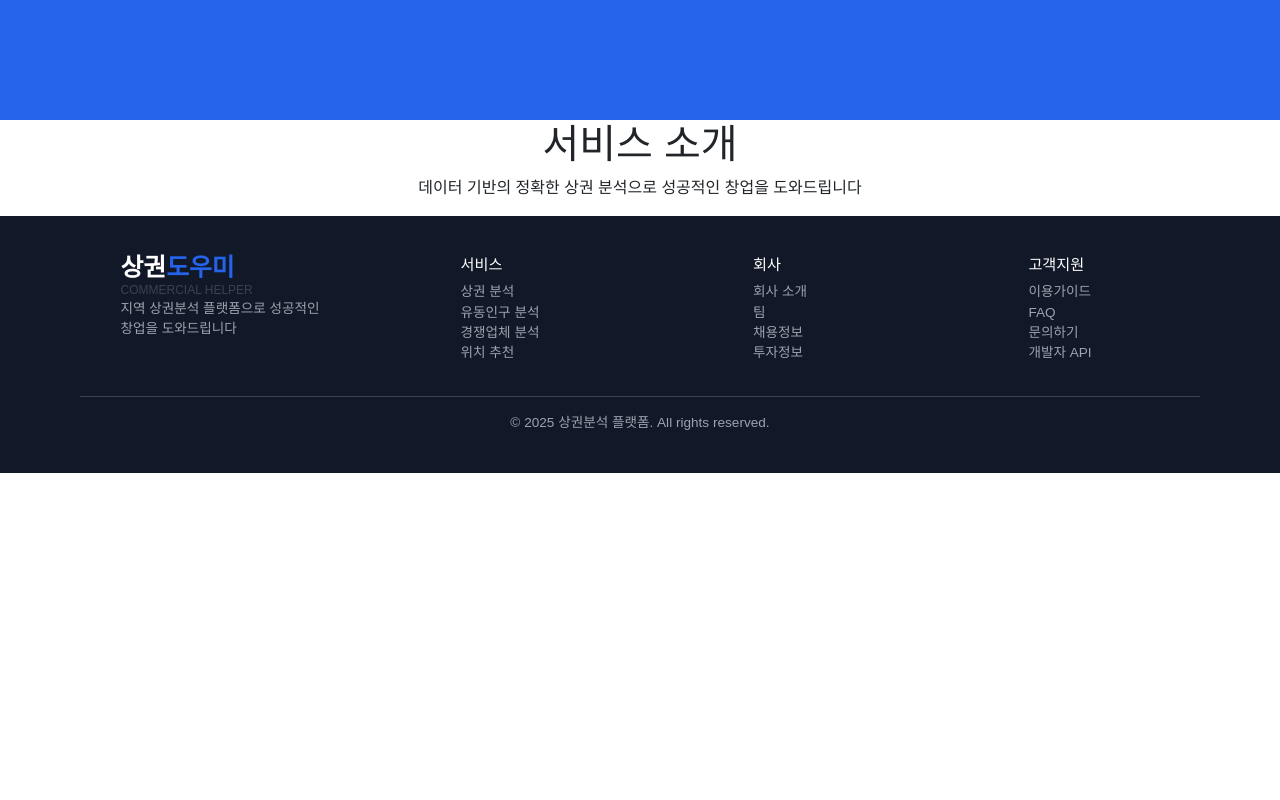
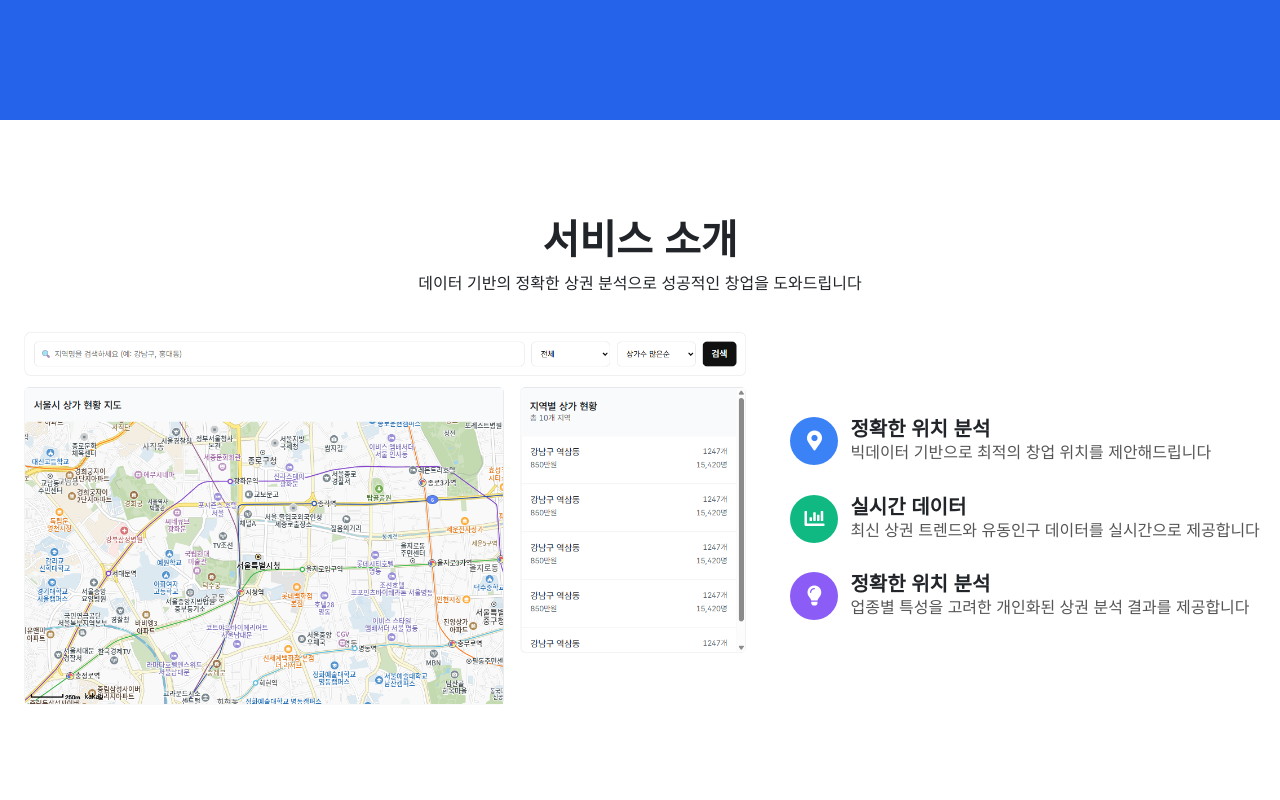
Before and after one commit to Milk0621/project-sangkwon-helper, a React (Create React App) app in the folder frontend/: page / in a window 1280 px wide. Shown: the part 560-1360 px from the top of the page. Before the commit the page ends 1033 px from the top, so only its background shows below. Built offline with nearby package versions, Linux system fonts and the light colour scheme; a small style sheet from the web is missing; a web font is replaced by a local one.

Commit message:
feat: 서비스 소개 섹션 UI 추가

```diff
--- a/frontend/src/pages/Home/Home.jsx
+++ b/frontend/src/pages/Home/Home.jsx
@@ -8,9 +8,39 @@ function Home() {
                 <p>지금 바로 나에게 맞는 위치를 찾아보세요!</p>
                 <button>분석 시작하기</button>
             </div>
-            <div>
-                <h1>서비스 소개</h1>
-                <p>데이터 기반의 정확한 상권 분석으로 성공적인 창업을 도와드립니다</p>
+            <div className={styles.introduceBox}>
+                <div>
+                    <h1 style={{fontWeight: "700"}}>서비스 소개</h1>
+                    <p>데이터 기반의 정확한 상권 분석으로 성공적인 창업을 도와드립니다</p>
+                </div>
+                <div className={`${styles.introduce} wrap`}>
+                    <div className={styles.statusImg} >
+                        <img src="/img/commercial-status.png" />
+                    </div>
+                    <div>
+                        <div className={styles.introduceCon}>
+                            <i className={`${styles.icon} ${styles.icon1}`} />
+                            <div className={styles.introduceTxt}>
+                                <h5>정확한 위치 분석</h5>
+                                <p>빅데이터 기반으로 최적의 창업 위치를 제안해드립니다</p>
+                            </div>
+                        </div>
+                        <div className={styles.introduceCon}>
+                            <i className={`${styles.icon} ${styles.icon2}`} />
+                            <div className={styles.introduceTxt}>
+                                <h5>실시간 데이터</h5>
+                                <p>최신 상권 트렌드와 유동인구 데이터를 실시간으로 제공합니다</p>
+                            </div>
+                        </div>
+                        <div className={styles.introduceCon}>
+                            <i className={`${styles.icon} ${styles.icon3}`} />
+                            <div className={styles.introduceTxt}>
+                                <h5>정확한 위치 분석</h5>
+                                <p>업종별 특성을 고려한 개인화된 상권 분석 결과를 제공합니다</p>
+                            </div>
+                        </div>
+                    </div>
+                </div>
             </div>
         </div>
     )
--- a/frontend/src/pages/Home/Home.module.css
+++ b/frontend/src/pages/Home/Home.module.css
@@ -26,3 +26,57 @@
     font-weight: 600;
     border-radius: 9999px;
 }
+
+.introduceBox {
+    padding: 6rem 0;
+}
+
+.introduce {
+    display: flex;
+    align-items: center;
+    justify-content: space-around;
+    margin-top: 2rem;
+}
+
+.statusImg {
+    width: 730px;
+}
+
+.statusImg>img {
+    width: 100%;
+    height: 100%;
+    object-fit:cover;
+}
+
+.introduceCon {
+    display: flex;
+    gap: .75rem;
+    margin: 1.85rem 0;
+}
+
+.introduceCon h5 { margin: 0; font-weight: 600;}
+.introduceCon p { margin: 0; color: #555;}
+
+.icon {
+    width: 48px;
+    height: 48px;
+    border-radius: 50%;
+    display: flex;
+    align-items: center;
+    justify-content: center;
+    font-size: 20px;
+    color: white;
+}
+
+.icon1 { background-color: #3b82f6; }
+.icon1::before { content: "\f3c5"; font-family: "Font Awesome 5 Free"; font-weight: 900; font-style: normal; } /* map-marker-alt */
+
+.icon2 { background-color: #10b981; }
+.icon2::before { content: "\f080"; font-family: "Font Awesome 5 Free"; font-weight: 900; font-style: normal; } /* chart-bar */
+
+.icon3 { background-color: #8b5cf6; }
+.icon3::before { content: "\f0eb"; font-family: "Font Awesome 5 Free"; font-weight: 900; font-style: normal; } /* lightbulb */
+
+.introduceTxt {
+    text-align: left;
+}
```
Also changed, not shown: frontend/public/img/commercial-status.png (added).
